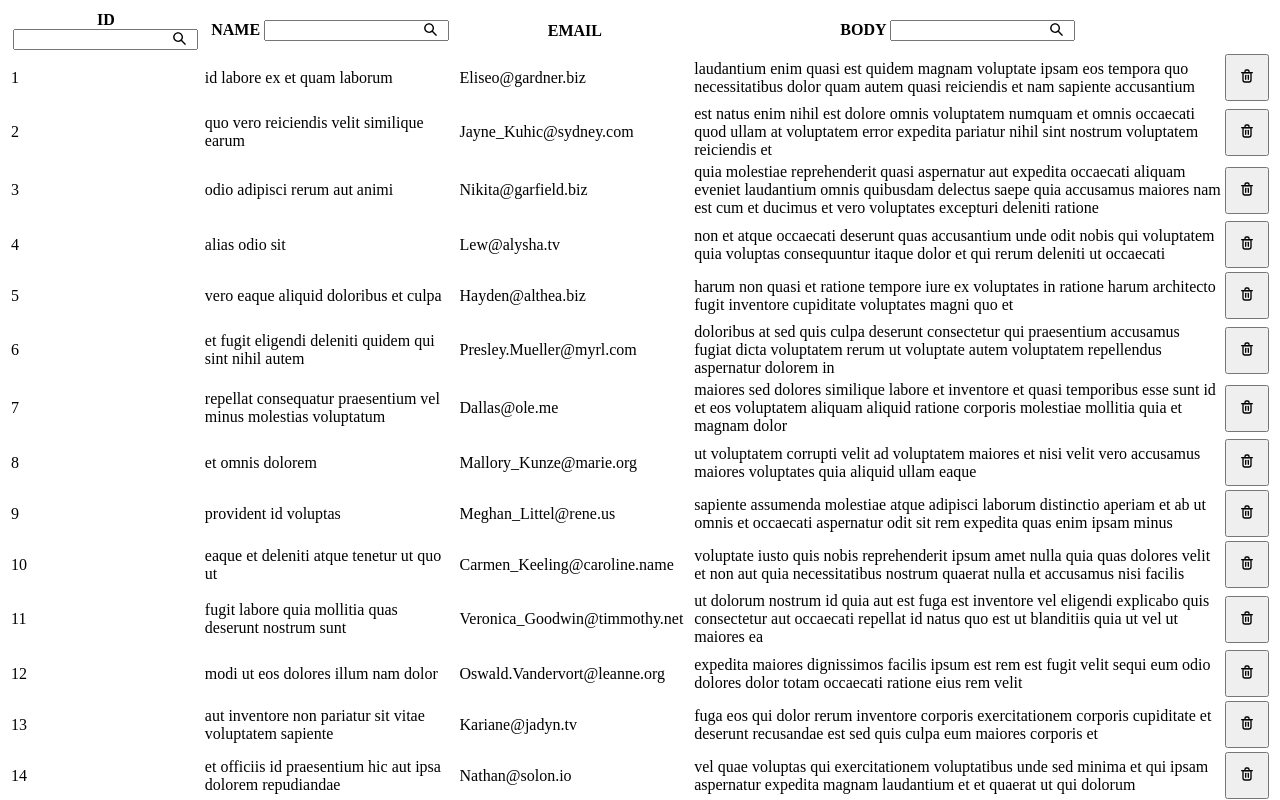
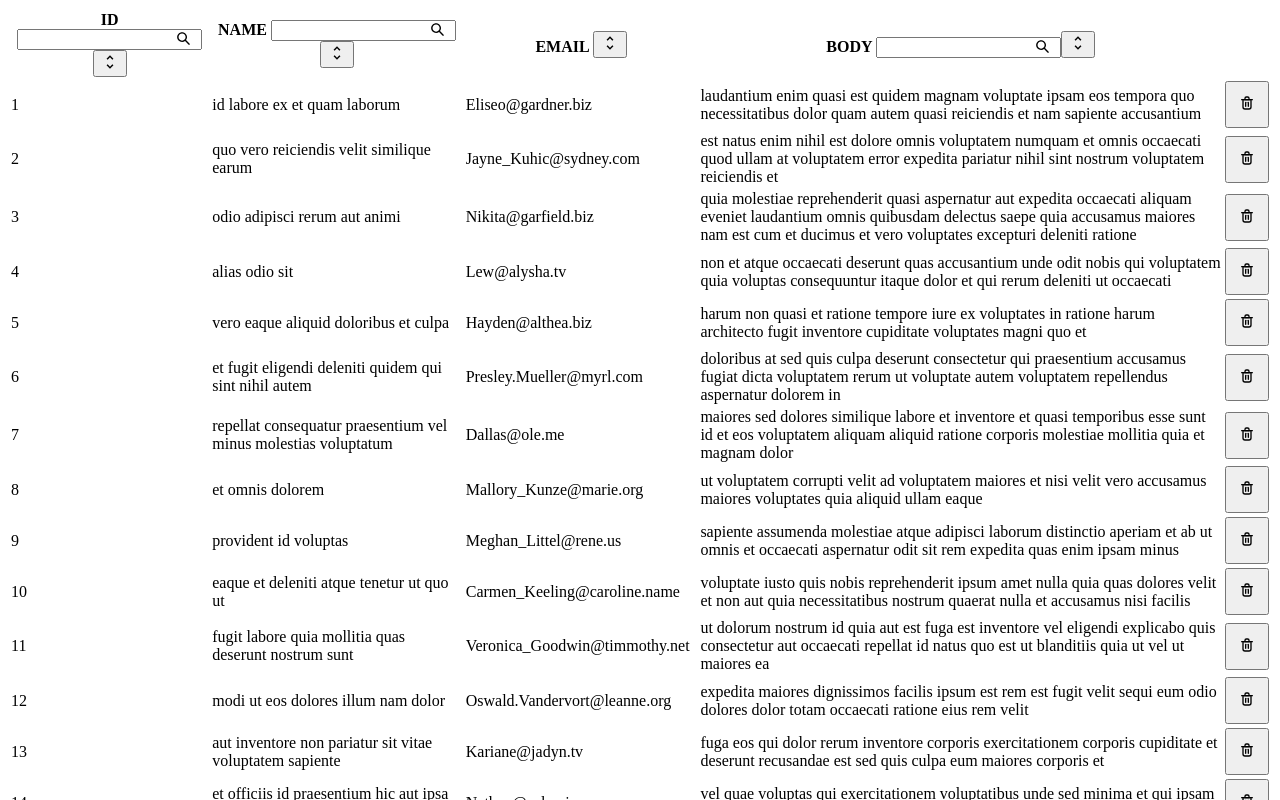
Before and after one commit to DaMishalkina/vue-spa-to-work-with-tables, a Vue app: page / in a window 1280 px wide. Shown: the top 800 px of the page. Built offline with nearby package versions, Linux system fonts and the light colour scheme.

Commit message:
sort method

```diff
--- a/src/components/Table/TableTemplate.vue
+++ b/src/components/Table/TableTemplate.vue
@@ -3,16 +3,18 @@ import {defineComponent} from "vue";
 
 import TableRow from "./TableRow.vue";
 import SearchComponent from "../SearchComponent.vue";
+import IconSort from "../icons/IconSort.vue";
 
 import type { PropType } from "vue";
 
+
 interface Object {
-  [key: string]: string | number
+  [key: string]: string | number | boolean
 }
 
 interface Objects extends Array<Object>{}
 export default defineComponent ({
-  components: {TableRow, SearchComponent},
+  components: {IconSort, TableRow, SearchComponent},
   data(){
     return {
       pageNumber: 1 as number,
@@ -20,6 +22,10 @@ export default defineComponent ({
     }
   },
   props: {
+    sortColumnData: {
+      type: Function,
+      required: false
+    },
     deleteRow: {
       type: Function,
       required: false
@@ -31,16 +37,23 @@ export default defineComponent ({
     handleInput: Function,
     tableHeaders: Array,
     tableData: {
-      type: Array as PropType<Objects>,
-      default: () =>  []
+      type: Array as PropType<Objects>
     }
   },
   computed: {
+    isAscendingObject(){
+      return this.tableHeaders?.reduce((a, v) => ({ ...(a as object), [v as string]: true}), {})
+    },
     tableDataArray(){
       return JSON.parse(JSON.stringify(this.tableData));
     }
   },
   methods:{
+    sortData(header: string, isAscending = true){
+      this.sortColumnData !== undefined && this.sortColumnData(header, isAscending);
+      (this.isAscendingObject as Object)[header] = !isAscending;
+      console.log(this.isAscendingObject)
+    },
     onInput(event: InputEvent){
       this.handleInput !== undefined && this.handleInput(event)
     },
@@ -62,6 +75,9 @@ export default defineComponent ({
                 :default-value="searchValues[header.toLowerCase()]"
                 :id="header.toLowerCase()"
                 :handle-input="onInput" />
+            <button @click="this.sortData(header, this.isAscendingObject[header])">
+              <IconSort />
+            </button>
           </div>
         </th>
       </tr>
--- a/src/components/UsersTable.vue
+++ b/src/components/UsersTable.vue
@@ -77,6 +77,25 @@ const handlePageClick = (page: number) => {
   currentPageNumber.value = page;
 }
 
+const compare = (a: string | number, b: string | number) => {
+  if(typeof a === "string"){
+    return a.localeCompare(b as string)
+  } else {
+    return a - (b as number)
+  }
+}
+
+const sortData = (header: string, isAscending = true) => {
+  const lowerCaseHeader = header.toLowerCase();
+  switch (isAscending){
+    case true:
+      usersArray.value.sort((a, b) => compare(a[lowerCaseHeader], b[lowerCaseHeader]));
+      break;
+    case false:
+      usersArray.value.sort((a, b) => compare(b[lowerCaseHeader], a[lowerCaseHeader]));
+  }
+}
+
 const deleteItem = (objectToDelete: User) =>{
   usersArray.value = usersArray.value.filter(user => (user as User).id !== objectToDelete.id)
 }
@@ -97,6 +116,7 @@ onMounted(() => {
 <template>
   <main>
     <TableTemplate
+        :sort-column-data="sortData"
         :delete-row="deleteItem"
         :search-values="searchValues"
         :handle-input="handleInput"
--- /dev/null
+++ b/src/components/icons/IconSort.vue
@@ -0,0 +1,3 @@
+<template>
+  <svg xmlns="http://www.w3.org/2000/svg" viewBox="0 0 24 24" fill="black" width="18px" height="18px"><path d="M0 0h24v24H0V0z" fill="none"/><path d="M12 5.83L15.17 9l1.41-1.41L12 3 7.41 7.59 8.83 9 12 5.83zm0 12.34L8.83 15l-1.41 1.41L12 21l4.59-4.59L15.17 15 12 18.17z"/></svg>
+</template>
```
